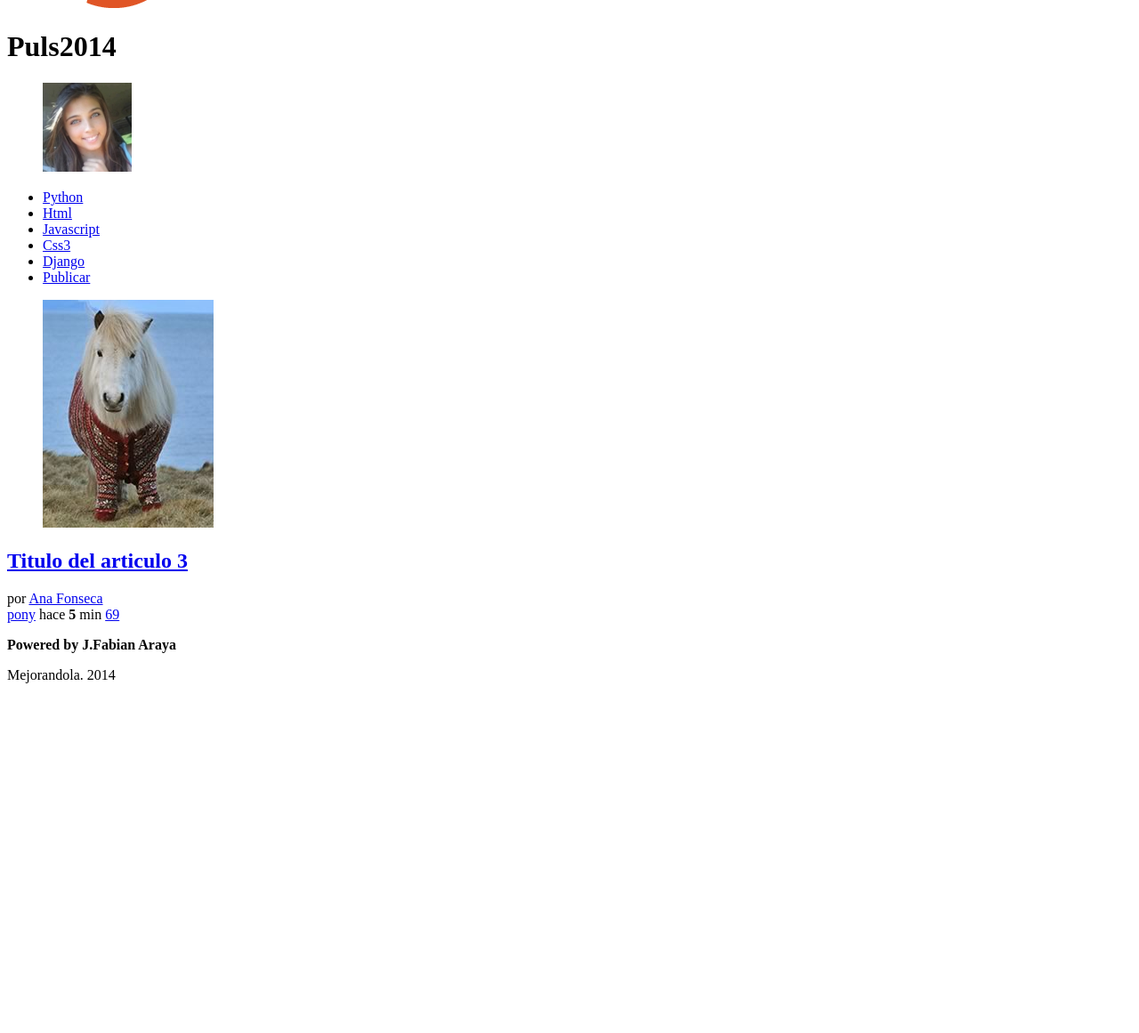
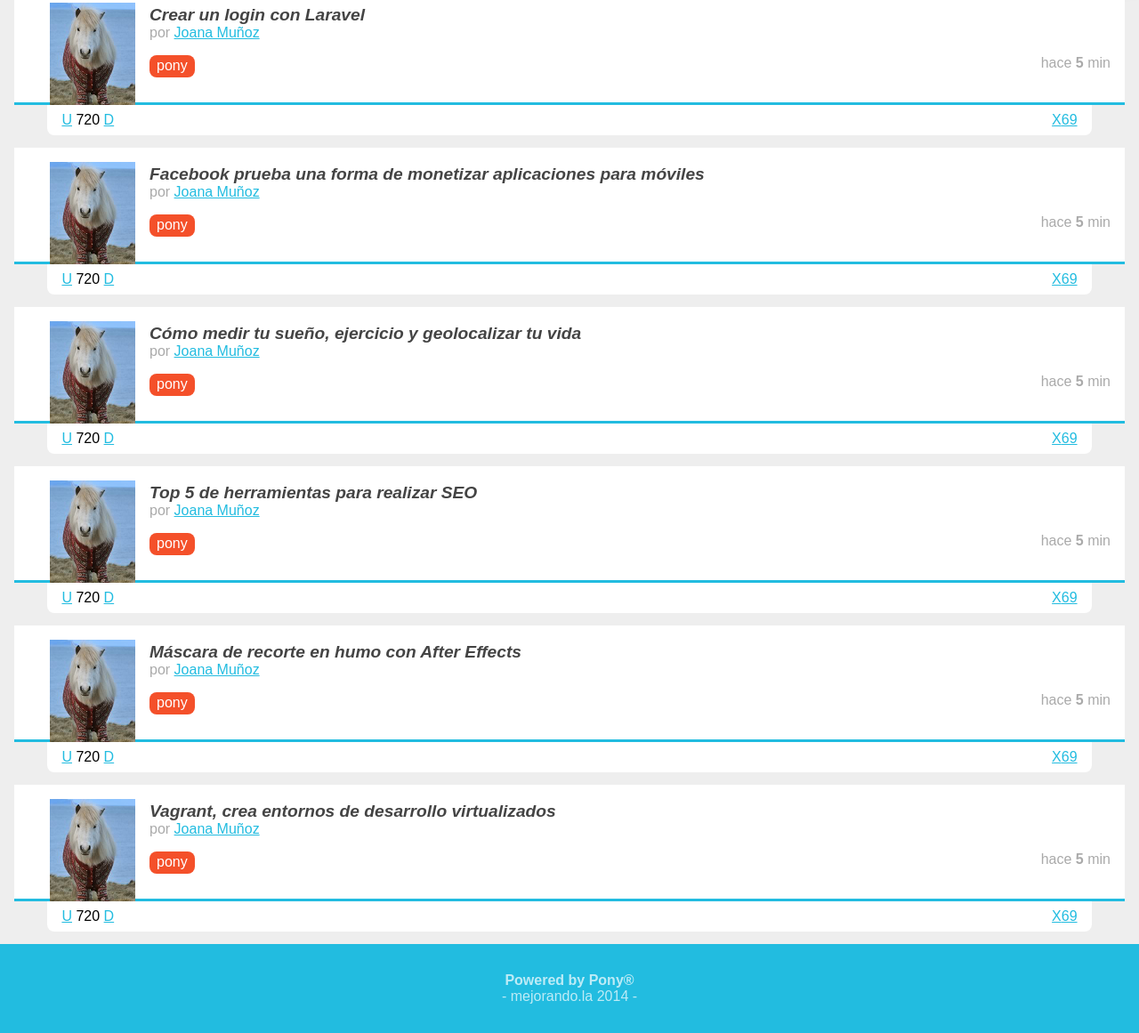
Before and after one commit to josefabian2588/plus2014_mejorandola, a plain HTML site: page index.html in a window 1280 px wide. Shown: the part 167-1328 px from the top of the page at 89% size. Before the commit the page ends 951 px from the top, so only its background shows below. Drawn offline with Linux system fonts and the light colour scheme.

Commit message:
Introducción a CSS, modelos de caja y tipografías

```diff
--- /dev/null
+++ b/assets/css/estilos.css
@@ -0,0 +1,179 @@
+a
+{
+	color: #22BCE0;
+}
+body
+{
+	background: #EEEEEE;
+	font-family: Arial;
+	font-size: 16px;
+}
+footer
+{
+	background: #22BCE0;
+	color: rgba(255,255,255,0.7);
+	padding: 1em;
+	text-align: center;
+}
+footer p:first-child
+{
+	margin-bottom: 0;
+}
+footer p:last-child
+{
+	margin-top: 0;
+}
+footer p:last-child:after
+{
+	content: " -";
+}
+footer p:last-child:before
+{
+	content: "- ";
+}
+header
+{
+	background: #344B54;
+	color: white;
+	overflow: hidden;
+	padding: 0.5em;
+	position: relative;
+}
+header figure
+{
+	float: left;
+}
+header h1
+{
+	font-size: 1.2em;
+	font-weight: normal;
+	margin: 0 70px 0 0;
+}
+header #avatar
+{
+	margin: 0.5em 0.5em 0 0;
+	position: absolute;
+	right: 0;
+	top: 0;
+}
+header #avatar img
+{
+	border-radius: 50%;
+	width: 55px;
+}
+header #logo img
+{
+	border-right: 1px solid white;
+	padding-right: 0.5em;
+	margin-right: 0.5em;
+	width: 52px;
+}
+nav
+{
+	background: #80BCA3;
+	position: relative;
+}
+nav ul
+{
+	list-style: none;
+	margin: 0;
+	padding: 0;
+}
+nav ul li
+{
+	display: inline-block;
+	margin: 0 0.5em 0 0;
+}
+nav ul li a
+{
+	color: white;
+	display: block;
+	padding: 0.5em;
+	text-decoration: none;
+}
+nav ul #publicar_nav
+{
+	position: absolute;
+	right: 0;
+	top: -0.1em;
+}
+nav ul #publicar_nav a
+{
+	background: #22BCE0;
+	border-radius: 5px;
+	box-shadow: rgba(0,0,0,0.5) 5px 5px 20px;
+	font-style: italic;
+	padding: 0.6em 0.8em;
+	text-shadow: rgba(0,0,0,0.5) 2px 2px 5px;
+}
+#contenido
+{
+	margin: 1em;
+}
+#contenido .item
+{
+	background: white;
+	border-bottom: 3px solid #22BCE0;
+	margin-bottom: 3em;
+	min-height: 128px;
+	position: relative;
+}
+#contenido .item .autor_item
+{
+	color: #AAA;
+}
+#contenido .item .datos_item
+{
+	margin: 1em 1em 0 0;
+}
+#contenido .item .datos_item .fecha_item
+{
+	color: #AAA;
+	float: right;
+}
+#contenido .item .datos_item .tag_item
+{
+	background: #F4502A;
+	border-radius: 0.5em;
+	color: white;
+	display: inline-block;
+	padding: 0.2em 0.5em;
+	text-decoration: none;
+}
+#contenido .item .imagen_item
+{
+	float: left;
+	margin-right: 1em;
+}
+#contenido .item .imagen_item img
+{
+	width: 96px;
+}
+#contenido .item .titulo_item
+{
+	font-size: 1.2em;
+	font-style: italic;
+	margin-bottom: 0;
+	padding: 1em 1em 0 0;
+}
+#contenido .item .titulo_item a
+{
+	color: #444;
+	text-decoration: none;
+}
+#contenido .item .votacion
+{
+	background: white;
+	border-radius: 0 0 0.5em 0.5em;
+	left: 3%;
+	margin-top: 3px;
+	padding: 0.5em 1em;
+	position: absolute;
+	right: 3%;
+	top: 100%;
+}
+#contenido .item .votacion .comentarios_item,
+#contenido .item .votacion .guardar_item
+{
+	float: right;
+}
--- a/index.html
+++ b/index.html
@@ -1,9 +1,11 @@
 <!DOCTYPE html>
 <html lang="es">
 <head>
-	<meta charset="UTF-8">
-	<meta description="Proyecto curso de diseño web">
-	<title>Plus2014:Comunidad</title>
+	<meta charset="utf-8" />
+	<meta name="description" content="Proyecto de la primera generación del 2014 del curso de diseño web online" />
+	<title>Puls2014: Comunidad de personas atractivas y sexy</title>
+	<link rel="stylesheet" href="assets/css/normalize.css" />
+	<link rel="stylesheet" href="assets/css/estilos.css" />
 </head>
 <body>
 	<header>
@@ -11,59 +13,189 @@
 			<img src="logo.png" />
 		</figure>
 		<h1>
-			Puls2014
+			Puls2014: Comunidad de personas atractivas y sexy
 		</h1>
 		<figure id="avatar">
 			<img src="avatar.jpg" />
 		</figure>
-
 	</header>
-
 	<nav>
 		<ul>
-			<li><a href="#"> Python<a></li>
-			<li><a href="#"> Html<a></li>
-			<li><a href="#"> Javascript<a></li>
-			<li><a href="#"> Css3<a></li>
-			<li><a href="#"> Django<a></li>
+			<li><a href="#">Python</a></li>
+			<li><a href="#">HTML5</a></li>
+			<li><a href="#">Javascript</a></li>
+			<li><a href="#">CSS3</a></li>
+			<li><a href="#">Django</a></li>
 			<li id="publicar_nav">
-				<a href="#"> Publicar<a>
+				<a href="#">Publicar</a>
 			</li>
 		</ul>
 	</nav>
-
 	<section id="contenido">
 		<article class="item">
 			<figure class="imagen_item">
 				<img src="imagen.jpg" />
 			</figure>
 			<h2 class="titulo_item">
-			   <a href="#">Titulo del articulo 3 </a>
+				<a href="#">
+					Crear un login con Laravel
+				</a>
 			</h2>
-
 			<div class="autor_item">
-			 	por <a href="#">Ana Fonseca</a>
+				por <a href="#">Joana Muñoz</a>
 			</div>
 			<div class="datos_item">
 				<a href="#" class="tag_item">pony</a>
 				<span class="fecha_item">
 					hace <strong>5</strong> min
 				</span>
+			</div>
+			<div class="votacion">
+				<a href="#" class="up">U</a>
+				720
+				<a href="#" class="down">D</a>
 				<a href="#" class="comentarios_item">69</a>
-				<a href="#" class="guardar_item"></a>
+				<a href="#" class="guardar_item">X</a>
 			</div>
-
+		</article>
+		<article class="item">
+			<figure class="imagen_item">
+				<img src="imagen.jpg" />
+			</figure>
+			<h2 class="titulo_item">
+				<a href="#">
+					Facebook prueba una forma de monetizar aplicaciones para móviles
+				</a>
+			</h2>
+			<div class="autor_item">
+				por <a href="#">Joana Muñoz</a>
+			</div>
+			<div class="datos_item">
+				<a href="#" class="tag_item">pony</a>
+				<span class="fecha_item">
+					hace <strong>5</strong> min
+				</span>
+			</div>
 			<div class="votacion">
-			 	<a href="#" class="up"></a>
-			 	<a href="#" class="down"></a>
+				<a href="#" class="up">U</a>
+				720
+				<a href="#" class="down">D</a>
+				<a href="#" class="comentarios_item">69</a>
+				<a href="#" class="guardar_item">X</a>
 			</div>
-
+		</article>
+		<article class="item">
+			<figure class="imagen_item">
+				<img src="imagen.jpg" />
+			</figure>
+			<h2 class="titulo_item">
+				<a href="#">
+					Cómo medir tu sueño, ejercicio y geolocalizar tu vida
+				</a>
+			</h2>
+			<div class="autor_item">
+				por <a href="#">Joana Muñoz</a>
+			</div>
+			<div class="datos_item">
+				<a href="#" class="tag_item">pony</a>
+				<span class="fecha_item">
+					hace <strong>5</strong> min
+				</span>
+			</div>
+			<div class="votacion">
+				<a href="#" class="up">U</a>
+				720
+				<a href="#" class="down">D</a>
+				<a href="#" class="comentarios_item">69</a>
+				<a href="#" class="guardar_item">X</a>
+			</div>
+		</article>
+		<article class="item">
+			<figure class="imagen_item">
+				<img src="imagen.jpg" />
+			</figure>
+			<h2 class="titulo_item">
+				<a href="#">
+					Top 5 de herramientas para realizar SEO
+				</a>
+			</h2>
+			<div class="autor_item">
+				por <a href="#">Joana Muñoz</a>
+			</div>
+			<div class="datos_item">
+				<a href="#" class="tag_item">pony</a>
+				<span class="fecha_item">
+					hace <strong>5</strong> min
+				</span>
+			</div>
+			<div class="votacion">
+				<a href="#" class="up">U</a>
+				720
+				<a href="#" class="down">D</a>
+				<a href="#" class="comentarios_item">69</a>
+				<a href="#" class="guardar_item">X</a>
+			</div>
+		</article>
+		<article class="item">
+			<figure class="imagen_item">
+				<img src="imagen.jpg" />
+			</figure>
+			<h2 class="titulo_item">
+				<a href="#">
+					Máscara de recorte en humo con After Effects
+				</a>
+			</h2>
+			<div class="autor_item">
+				por <a href="#">Joana Muñoz</a>
+			</div>
+			<div class="datos_item">
+				<a href="#" class="tag_item">pony</a>
+				<span class="fecha_item">
+					hace <strong>5</strong> min
+				</span>
+			</div>
+			<div class="votacion">
+				<a href="#" class="up">U</a>
+				720
+				<a href="#" class="down">D</a>
+				<a href="#" class="comentarios_item">69</a>
+				<a href="#" class="guardar_item">X</a>
+			</div>
+		</article>
+		<article class="item">
+			<figure class="imagen_item">
+				<img src="imagen.jpg" />
+			</figure>
+			<h2 class="titulo_item">
+				<a href="#">
+					Vagrant, crea entornos de desarrollo virtualizados
+				</a>
+			</h2>
+			<div class="autor_item">
+				por <a href="#">Joana Muñoz</a>
+			</div>
+			<div class="datos_item">
+				<a href="#" class="tag_item">pony</a>
+				<span class="fecha_item">
+					hace <strong>5</strong> min
+				</span>
+			</div>
+			<div class="votacion">
+				<a href="#" class="up">U</a>
+				720
+				<a href="#" class="down">D</a>
+				<a href="#" class="comentarios_item">69</a>
+				<a href="#" class="guardar_item">X</a>
+			</div>
 		</article>
 	</section>
 	<footer>
-		<p><strong>Powered by J.Fabian Araya</strong></p>
-		<p>Mejorandola. 2014</p>
+		<p>
+			<strong>Powered by Pony®</strong>
+		</p>
+		<p>
+			mejorando.la 2014
+		</p>
 	</footer>
-
 </body>
 </html>
```
Also changed, not shown: assets/css/normalize.css (added). Lines whose indentation alone changed are shown as unchanged.
